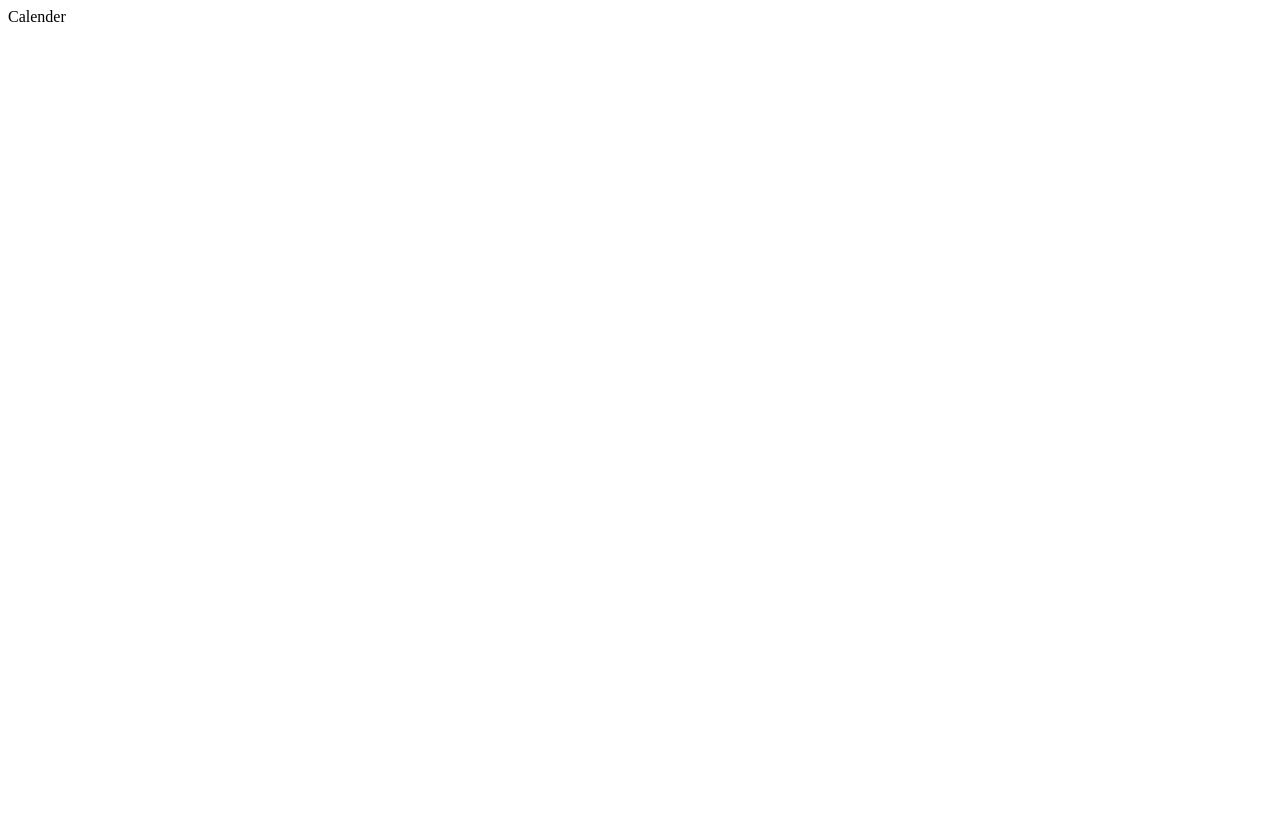
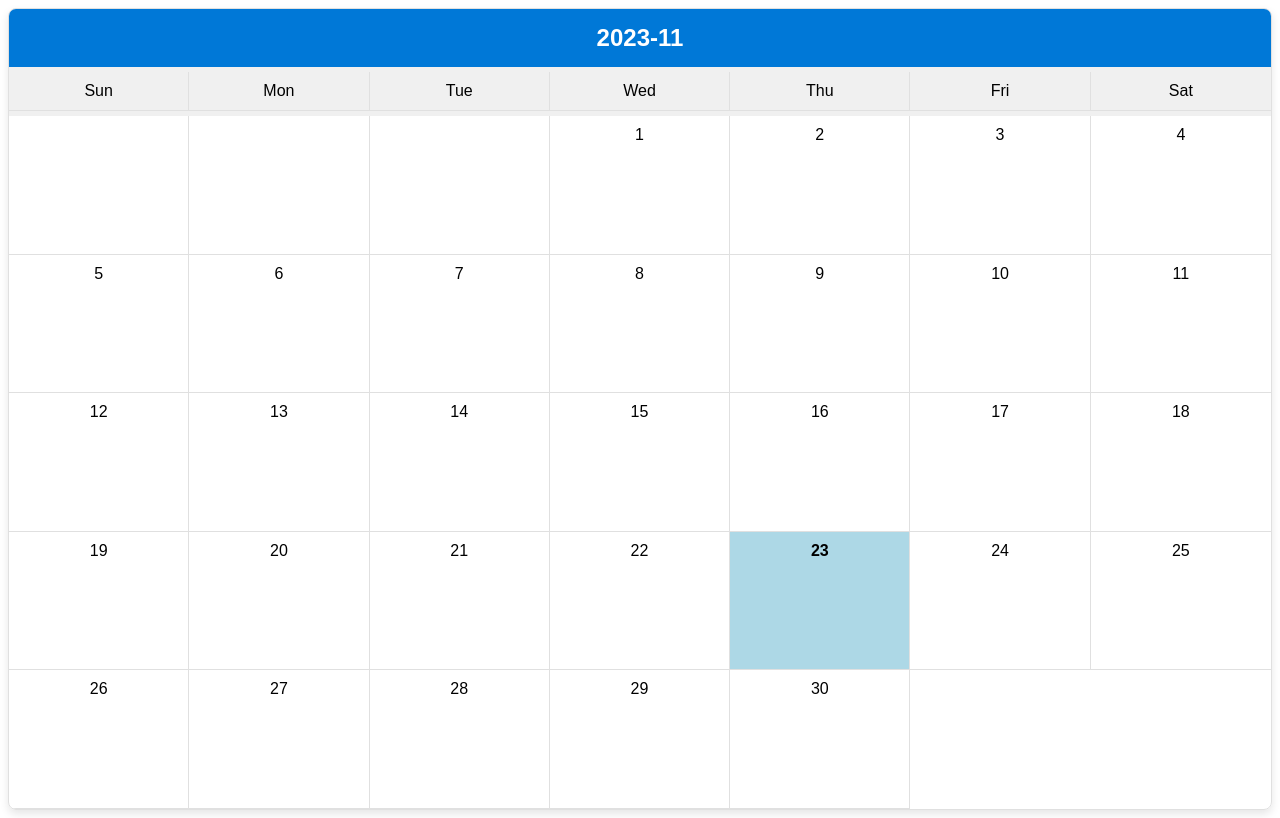
Before and after one commit to prashantpaddune/Calender, a React (Create React App) app: page / in a window 1280 px wide. Built offline with nearby package versions, Linux system fonts and the light colour scheme.

Commit message:
chore: calender implementation
Signed-off-by: prashantpaddune <padadunep@gmail.com>

```diff
--- a/package.json
+++ b/package.json
@@ -5,7 +5,8 @@
   "dependencies": {
     "react": "^18.2.0",
     "react-dom": "^18.2.0",
-    "react-scripts": "5.0.1"
+    "react-scripts": "5.0.1",
+    "styled-components": "^6.1.1"
   },
   "scripts": {
     "start": "react-scripts start",
--- a/src/App.js
+++ b/src/App.js
@@ -1,10 +1,8 @@
+import React from 'react';
+import Calendar from "./components/Calender";
 
-function App() {
-  return (
-    <div className="App">
-      Calender
-    </div>
-  );
-}
+const App = () => {
+    return <Calendar date={new Date()} />;
+};
 
 export default App;
--- /dev/null
+++ b/src/components/Calender/index.js
@@ -0,0 +1,34 @@
+import React from 'react';
+import { CalendarWrapper, DayCell, DaysGrid, CurrentDayCell, EmptyCell, WeekDaysRow, MonthYearRow  } from './styles';
+import weekdays from "../../constants/weekdays";
+import { getDaysArray, getFirstDayOfMonth } from "../../utils/getDays";
+
+const Calendar = ({ date }) => {
+    const month = date.getMonth();
+    const year = date.getFullYear();
+    const daysArray = getDaysArray(year, month);
+    const firstDay = getFirstDayOfMonth(year, month);
+
+    return (
+        <CalendarWrapper>
+            <MonthYearRow>{`${year}-${month + 1}`}</MonthYearRow>
+            <WeekDaysRow>
+                {weekdays.map((day) => (
+                    <DayCell key={day}>{day}</DayCell>
+                ))}
+            </WeekDaysRow>
+            <DaysGrid>
+                {Array.from({ length: firstDay }, (_, index) => (
+                    <EmptyCell key={`empty-${index}`} />
+                ))}
+                {daysArray.map((day) => (
+                    day === date.getDate() ?
+                        <CurrentDayCell key={day}>{day}</CurrentDayCell> :
+                        <DayCell key={day}>{day}</DayCell>
+                ))}
+            </DaysGrid>
+        </CalendarWrapper>
+    );
+};
+
+export default Calendar;
--- /dev/null
+++ b/src/components/Calender/styles.js
@@ -0,0 +1,69 @@
+import styled from "styled-components";
+
+const CalendarWrapper = styled.div`
+  display: flex;
+  flex-direction: column;
+  border: 1px solid #e0e0e0;
+  font-family: sans-serif;
+  height: 100vh;
+  box-shadow: 0 4px 8px rgba(0, 0, 0, 0.1);
+  border-radius: 8px;
+  overflow: hidden;
+`;
+
+const MonthYearRow = styled.div`
+  text-align: center;
+  font-size: 24px;
+  padding: 15px;
+  background-color: #0078d7;
+  color: white;
+  font-weight: bold;
+`;
+
+const WeekDaysRow = styled.div`
+  display: grid;
+  grid-template-columns: repeat(7, 1fr);
+  background-color: #f0f0f0;
+  padding: 5px 0;
+`;
+
+const DaysGrid = styled.div`
+  display: grid;
+  grid-template-columns: repeat(7, 1fr);
+  grid-auto-rows: 1fr;
+  flex-grow: 1;
+`;
+
+const DayCell = styled.div`
+  padding: 10px;
+  text-align: center;
+  border-right: 1px solid #e0e0e0;
+  border-bottom: 1px solid #e0e0e0;
+  &:hover {
+    background-color: #f9f9f9;
+    cursor: pointer;
+  }
+
+  &:nth-child(7n) {
+    border-right: none;
+  }
+`;
+
+const EmptyCell = styled(DayCell)`
+  background-color: #fff;
+`;
+
+const CurrentDayCell = styled(DayCell)`
+  background-color: #add8e6;
+  font-weight: bold;
+`;
+
+export {
+    CalendarWrapper,
+    MonthYearRow,
+    WeekDaysRow,
+    DaysGrid,
+    DayCell,
+    EmptyCell,
+    CurrentDayCell
+}
--- /dev/null
+++ b/src/constants/weekdays.js
@@ -0,0 +1,4 @@
+
+const weekdays = ['Sun', 'Mon', 'Tue', 'Wed', 'Thu', 'Fri', 'Sat'];
+
+export default weekdays;
--- /dev/null
+++ b/src/utils/getDays.js
@@ -0,0 +1,11 @@
+const getDaysArray = (year, month) => {
+    const numDays = new Date(year, month + 1, 0).getDate();
+    const daysArray = new Array(numDays).fill(null).map((_, index) => index + 1);
+    return daysArray;
+};
+
+const getFirstDayOfMonth = (year, month) => {
+    return new Date(year, month, 1).getDay();
+};
+
+export { getDaysArray, getFirstDayOfMonth };
```
Also changed, not shown: 1 other file (tests, documents, lock files or other folders).
